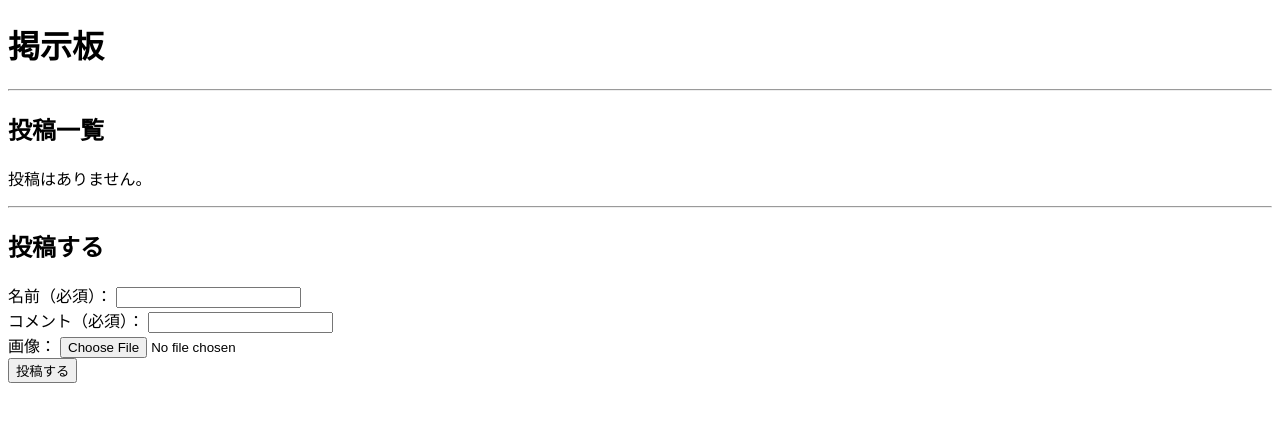
After one commit to chan9hwi/karaoke_net, a PHP site: page /bbs.php in a window 1280 px wide. The commit adds this page. Shown: the top 422 px of the page. Run offline with PHP 8.4, Linux system fonts and the light colour scheme.

Commit message:
お花見

```diff
--- /dev/null
+++ b/public/bbs.php
@@ -0,0 +1,71 @@
+<!DOCTYPE html>
+<html>
+
+<head>
+    <title>掲示板</title>
+</head>
+
+<body>
+    <h1>掲示板</h1>
+    <hr>
+    <h2>投稿一覧</h2>
+    <?php
+    $filename = "messages.txt"; // 投稿を保存するファイル名
+    $image_dir = "images/"; // 画像を保存するディレクトリ
+    if (isset($_POST['name']) && isset($_POST['message'])) { // フォームが送信された場合
+        $name = $_POST['name'];
+        $message = $_POST['message'];
+        $timestamp = date("Y/m/d H:i:s"); // 投稿日時を取得
+        $post = "$timestamp $name : $message\n";
+        if (isset($_FILES['image']) && $_FILES['image']['error'] == UPLOAD_ERR_OK) { // 画像がアップロードされた場合
+            $image_name = $_FILES['image']['name'];
+            $image_tmp_name = $_FILES['image']['tmp_name'];
+            $image_size = $_FILES['image']['size'];
+            $image_type = $_FILES['image']['type'];
+            if ($image_size > 1000000 || $image_type != "image/jpeg" && $image_type != "image/png") { // アップロードされたファイルが制限を超えた場合、またはJPEGまたはPNG以外の場合
+                echo "<p>画像のアップロードに失敗しました。</p>";
+            } else {
+                $image_path = $image_dir . $image_name;
+                move_uploaded_file($image_tmp_name, $image_path); // 画像を保存する
+                compressImage($image_path, $image_path, 50); // 画像を圧縮する
+                $post .= "<img src=\"$image_path\" alt=\"$image_name\"><br>"; // 投稿に画像を追加する
+            }
+        }
+        file_put_contents($filename, $post, FILE_APPEND); // 投稿をファイルに保存
+    }
+    $messages = file($filename); // 投稿をファイルから読み込む
+    if ($messages) { // 投稿がある場合
+        echo "<ul>";
+        foreach ($messages as $message) { // 投稿を表示する
+            echo "<li>" . htmlspecialchars($message) . "</li>";
+        }
+        echo "</ul>";
+    } else { // 投稿がない場合
+        echo "<p>投稿はありません。</p>";
+    }
+    function compressImage($source, $destination, $quality)
+    { // 画像を圧縮する関数
+        $info = getimagesize($source);
+        if ($info['mime'] == 'image/jpeg') {
+            $image = imagecreatefromjpeg($source);
+        } elseif ($info['mime'] == 'image/png') {
+            $image = imagecreatefrompng($source);
+        }
+        imagejpeg($image, $destination, $quality);
+        imagedestroy($image);
+    }
+    ?>
+    <hr>
+    <h2>投稿する</h2>
+    <form action="" method="post" enctype="multipart/form-data">
+        <label for="name">名前（必須）：</label>
+        <input type="text" name="name" id="name" required><br>
+        <label for="message">コメント（必須）：</label>
+        <input type="text" name="message" id="message" required><br>
+        <label for="image">画像：</label>
+        <input type="file" name="image" id="image"><br>
+        <input type="submit" value="投稿する">
+    </form>
+</body>
+
+</html>
```
Also changed, not shown: public/index.php (+12 -7 lines).
